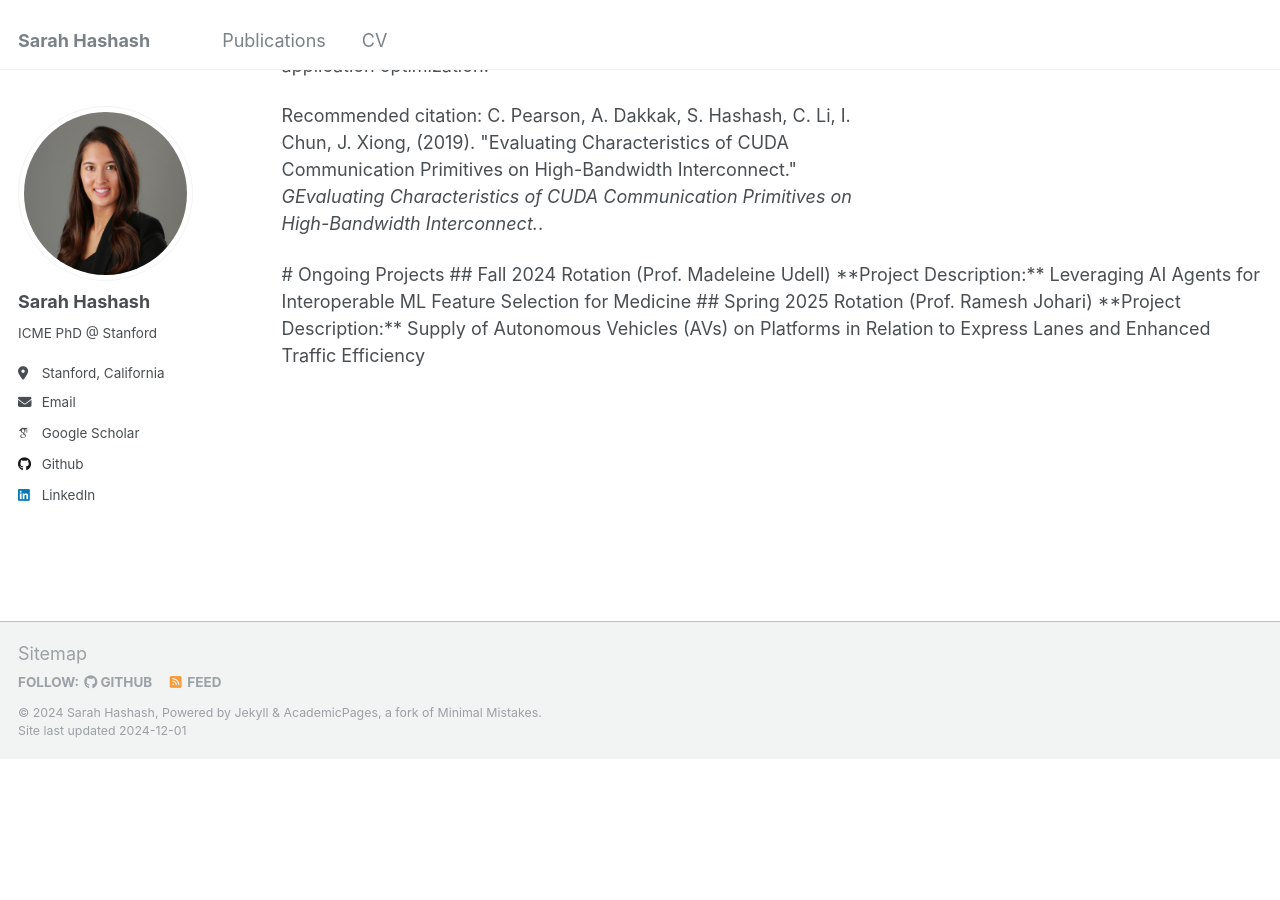
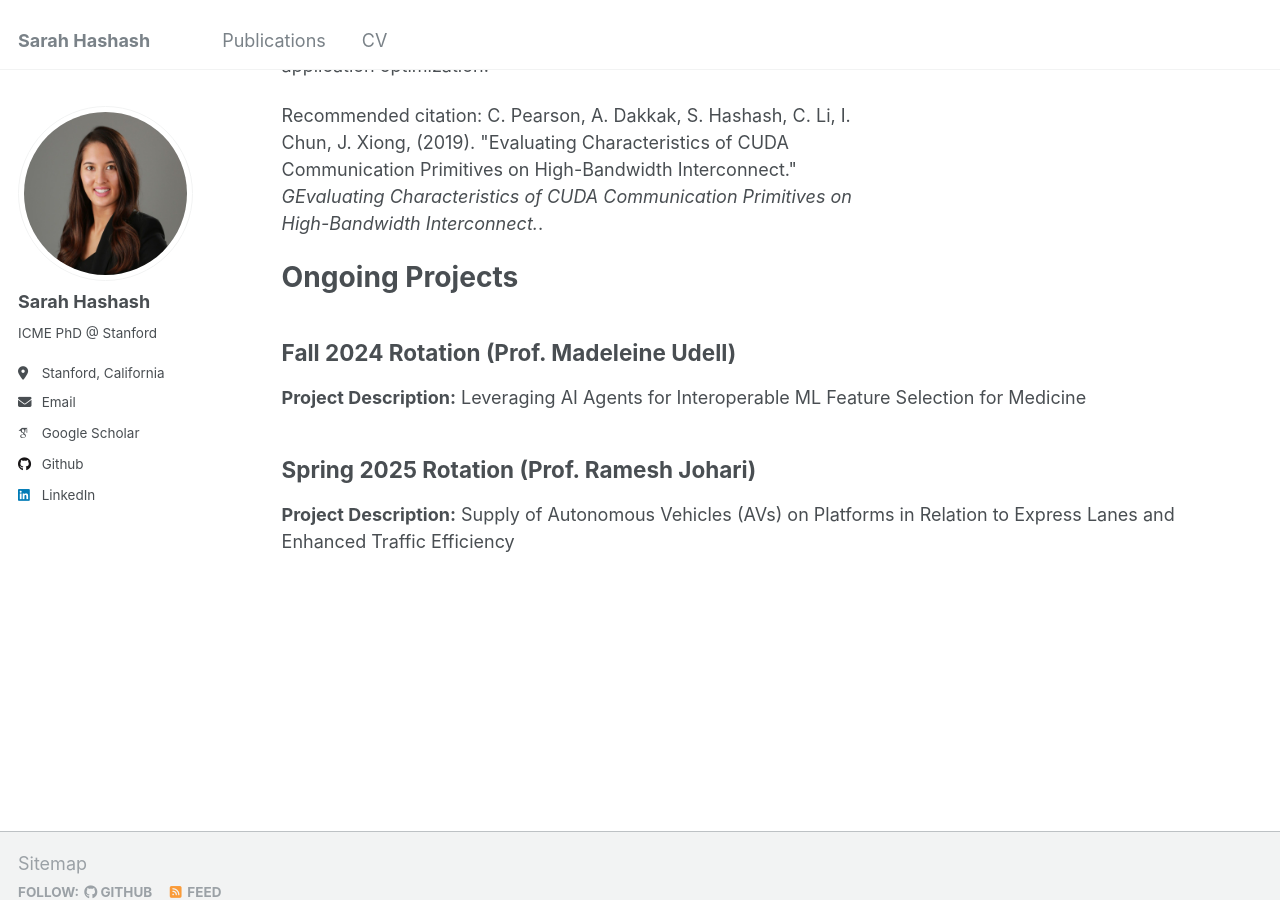
Before and after one commit to s-hashash/sarahhashash, a Jekyll site: the page built from _pages/publications.html, in a window 1280 px wide and 900 px high, scrolled down 2125 px. Built offline with Jekyll 4.4.1, drawn with Linux system fonts in a browser that asks for light colours; some web fonts are replaced; before the commit the page ends 2884 px from its top, so only the background shows below that; part of the change alters nothing that is shown.

```diff
--- a/_pages/publications.html
+++ b/_pages/publications.html
@@ -32,4 +32,7 @@ author_profile: true
   {% endfor %}
 {% endif %}
 
+{% capture markdown_content %}
 {% include_relative publications_projects.md %}
+{% endcapture %}
+{{ markdown_content | markdownify }}
```
